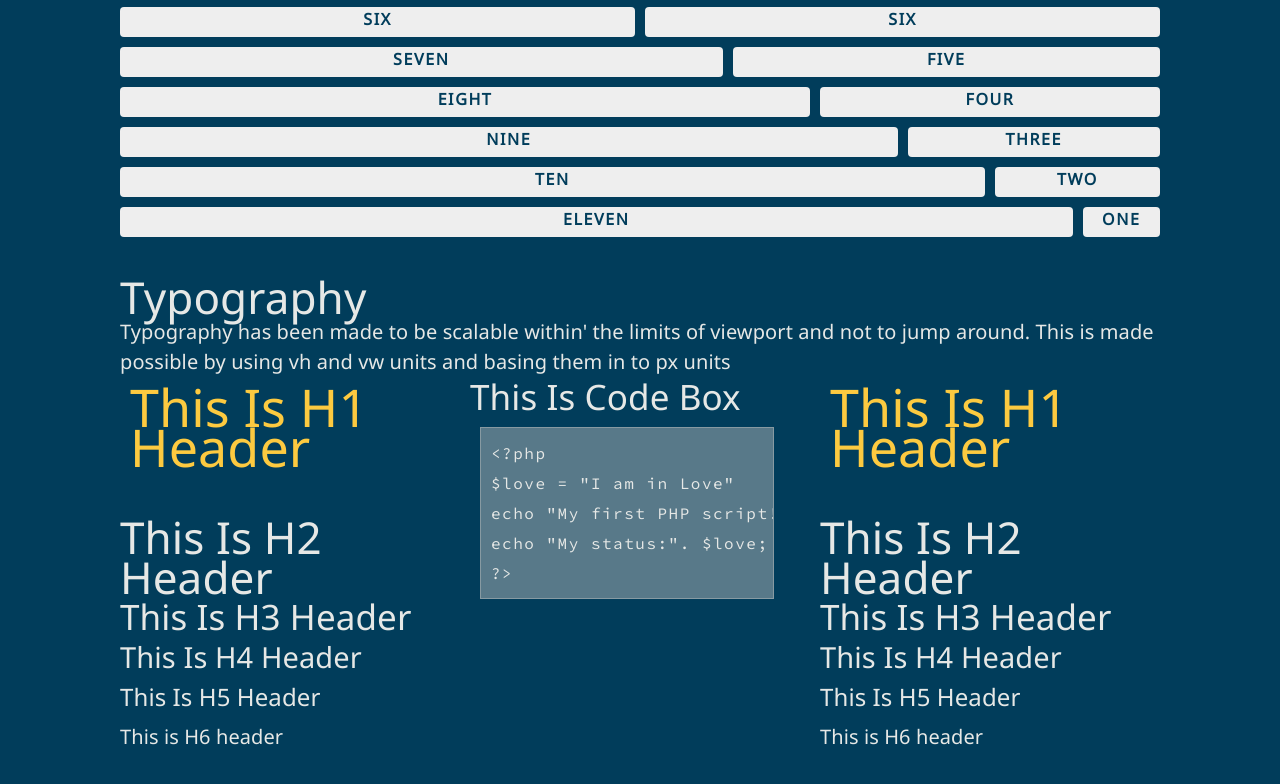
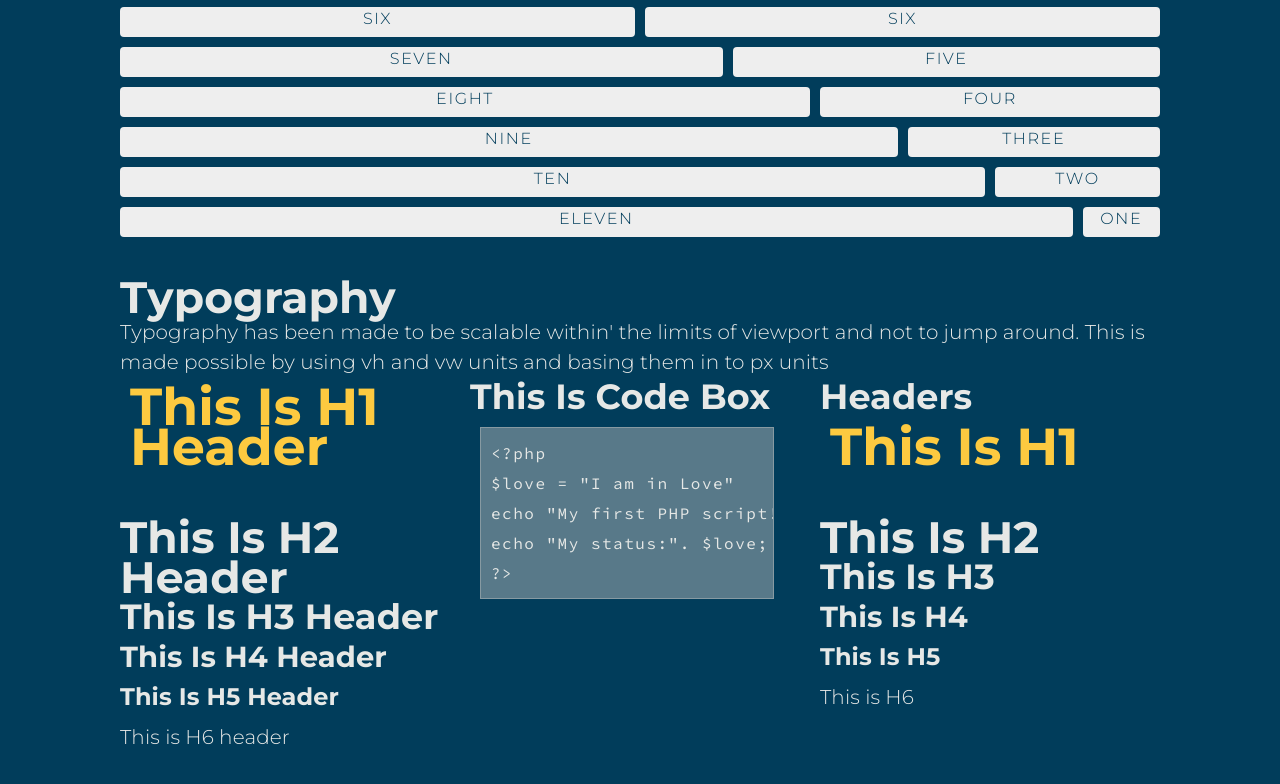
Before and after one commit to eync/superbro, a plain HTML site: page index.html in a window 1280 px wide. Shown: the part 869-1653 px from the top of the page. Drawn offline with Linux system fonts and the light colour scheme.

Commit message:
Changed up some font's and fixed couple problems related to the font weights

```diff
--- a/default.css
+++ b/default.css
@@ -1,4 +1,4 @@
-@import url('https://fonts.googleapis.com/css?family=Noto+Sans&display=swap');
+@import url('https://fonts.googleapis.com/css?family=Montserrat:300,400,500,700&display=swap');
 @import url('https://fonts.googleapis.com/css?family=Source+Code+Pro&display=swap');
 
 /* ::::CSS Reset
@@ -16,7 +16,7 @@ iframe { border: 0; }
 
 	body {
 		line-height: 1em;
-		font-family: 'Noto Sans', sans-serif;
+		font-family: 'Montserrat', sans-serif;
 	}
 	ol, ul {
 		list-style: none;
@@ -39,7 +39,7 @@ code {
 	font-family: 'Source Code Pro';
 }
 .base {
-	font-weight:400;
+	font-weight:300;
 	letter-spacing: 0.1px;
 }
 
@@ -58,7 +58,7 @@ code {
     text-transform: uppercase;
     height: 30px;
     line-height: 30px;
-    font-weight: 600;
+    font-weight: 700;
 	letter-spacing: .1rem;
 
 }
@@ -74,7 +74,7 @@ code {
     font-size: 1rem;
     text-transform: uppercase;
 	margin-top: 50px;
-	font-weight: 600;
+	font-weight: 700;
 	padding:10px 0 10px;
 	letter-spacing: .1rem;
 
--- a/index.html
+++ b/index.html
@@ -31,7 +31,7 @@
 		</div>
 		<div class="item span4 center-items">
 			<img class="imgimg" src="icons/tool.svg">
-			<h4 style="text-align:center;">No prerequirements</h4>
+			<h4 style="text-align:center;">Hassle Free</h4>
 		</div>
 		<div class="item span4 center-items ">
 			<img class="imgimg" src="icons/code.svg">
@@ -144,12 +144,13 @@ echo "My status:". $love;
 ?&gt;</code>
 					</div>
 					<div class="item span4">
-						<h1>This is H1 header</h1>
-						<h2>This is H2 header</h2>
-						<h3>This is H3 header</h3>
-						<h4>This is H4 header</h4>
-						<h5>This is H5 header</h5>
-						<h6>This is H6 header</h6>
+						<h3>Headers</h3>
+						<h1>This is H1</h1>
+						<h2>This is H2</h2>
+						<h3>This is H3</h3>
+						<h4>This is H4</h4>
+						<h5>This is H5</h5>
+						<h6>This is H6</h6>
 					</div>
 				</div>
 
--- a/main.css
+++ b/main.css
@@ -23,6 +23,7 @@
 	}
 	p {
 		line-height: 1.5em;
+		font-weight:300;
 	}
 
 	.button {
@@ -32,7 +33,7 @@
 		color: var(--white);
 		text-align: center;
 		font-size: 11px;
-		font-weight: 600;
+		font-weight: 700;
 		line-height: 38px;
 		letter-spacing: .1rem;
 		text-transform: uppercase;
@@ -89,6 +90,7 @@
 	}
 	h1, h2, h3, h4, h5 {
 		text-transform: capitalize;
+		font-weight:700;
 	}
 
 	h1 {
```
